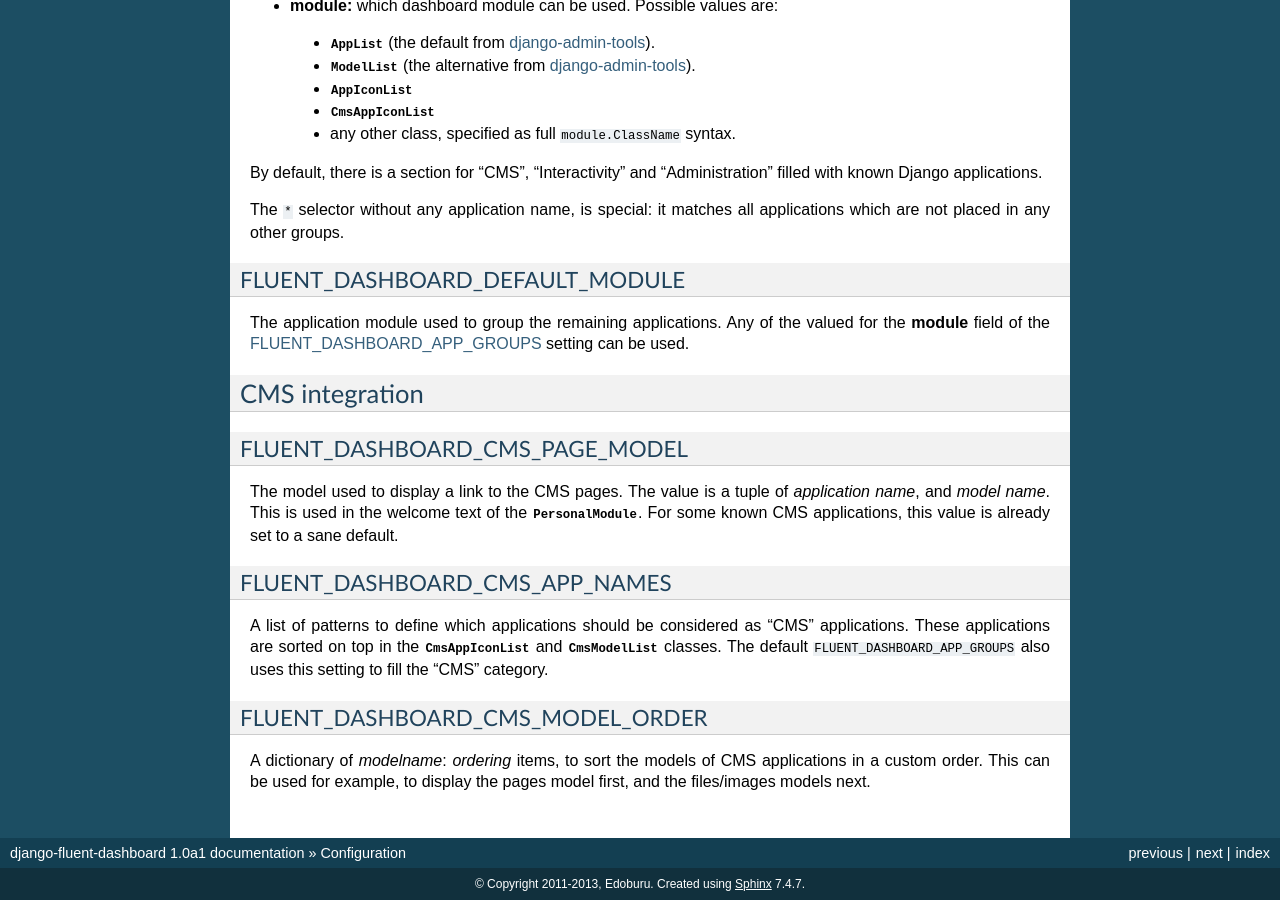
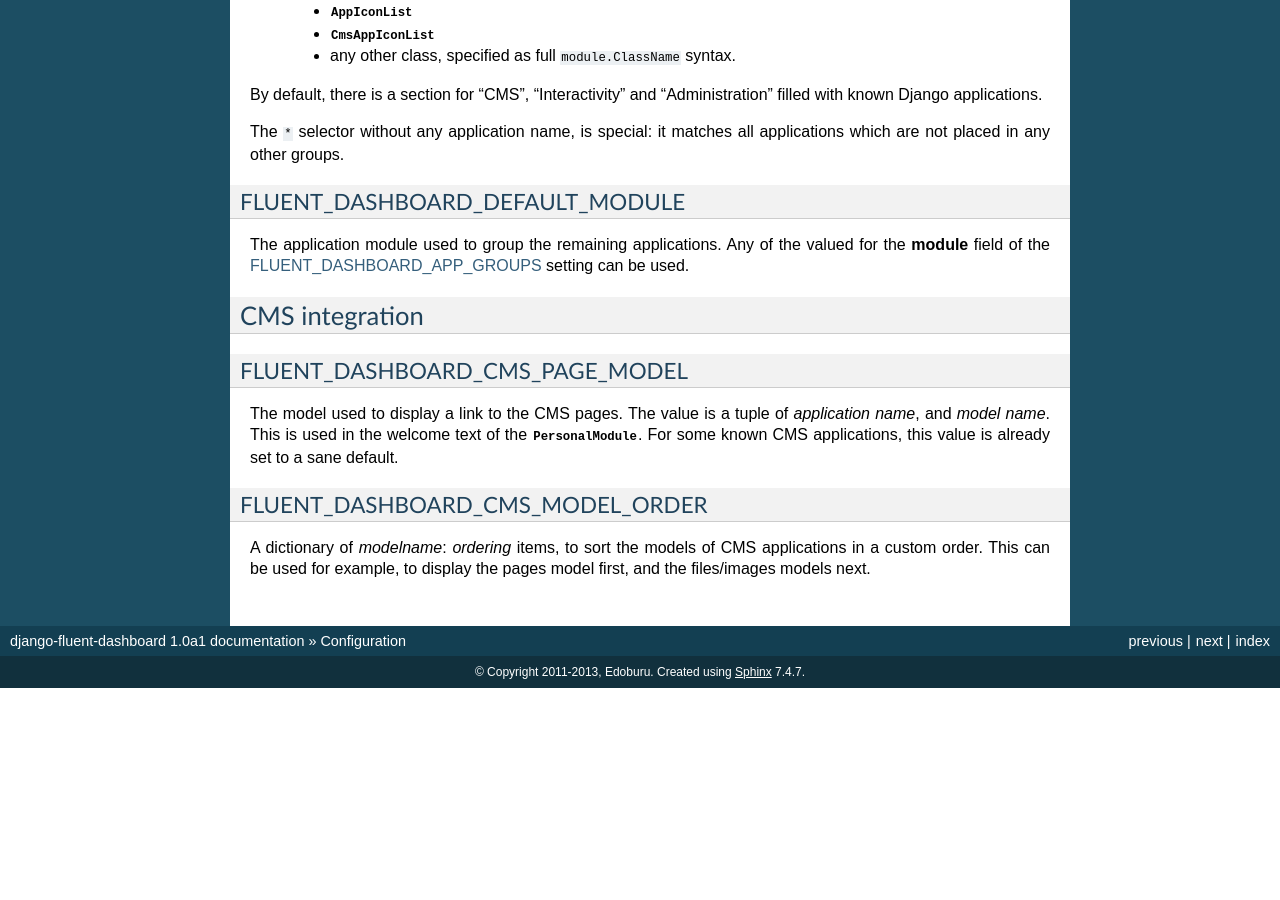
Before and after one commit to django-fluent/django-fluent-dashboard, a Sphinx documentation site: the page built from docs/configuration.rst, in a window 1280 px wide and 900 px high, scrolled down 2160 px. Built offline with Sphinx 7.4.7, drawn with Linux system fonts in a browser that asks for light colours; after the commit the page ends 2848 px from its top, so only the background shows below that; some of the changed text lies outside the part shown.

Commit message:
Remove `FLUENT_DASHBOARD_CMS_APP_NAMES` setting.
Once envisioned as quick configuration, it's rather useless as it's
typically more useful to configure `FLUENT_DASHBOARD_APP_GROUPS`
completely for advanced projects.

```diff
--- a/docs/configuration.rst
+++ b/docs/configuration.rst
@@ -66,11 +66,6 @@
     # CMS integration:
 
     FLUENT_DASHBOARD_CMS_PAGE_MODEL = ('cms', 'page')
-
-    FLUENT_DASHBOARD_CMS_APP_NAMES = (
-        '*cms*',  # wildcard match; DjangoCMS, FeinCMS
-        'fiber',  # Django-Fiber
-    )
 
     FLUENT_DASHBOARD_CMS_MODEL_ORDER = {
         'page': 1,
@@ -166,14 +161,6 @@
 This is used in the welcome text of the :class:`~fluent_dashboard.modules.PersonalModule`.
 For some known CMS applications, this value is already set to a sane default.
 
-FLUENT_DASHBOARD_CMS_APP_NAMES
-~~~~~~~~~~~~~~~~~~~~~~~~~~~~~~
-
-A list of patterns to define which applications should be considered as "CMS" applications.
-These applications are sorted on top in the :class:`~fluent_dashboard.modules.CmsAppIconList`
-and :class:`~fluent_dashboard.items.CmsModelList` classes. The default ``FLUENT_DASHBOARD_APP_GROUPS``
-also uses this setting to fill the "CMS" category.
-
 FLUENT_DASHBOARD_CMS_MODEL_ORDER
 ~~~~~~~~~~~~~~~~~~~~~~~~~~~~~~~~
 
```
Also changed, not shown: 1 other file.
